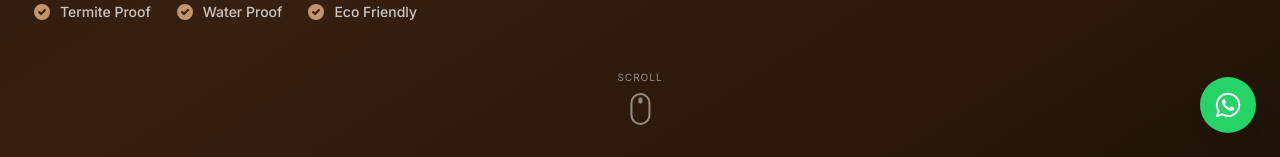
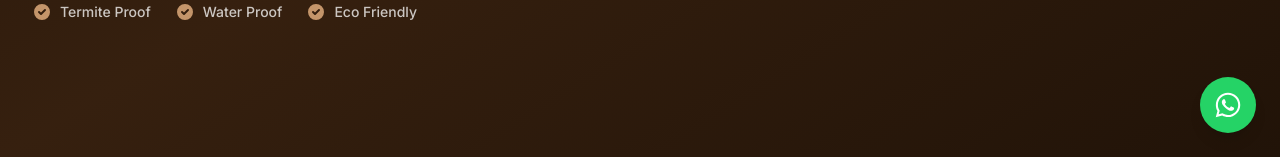
Before and after one commit to heisenberghz/Karthik-plastwood, a React (Vite) app: page / in a window 1280 px wide. Shown: the part 643-800 px from the top of the page. Built offline with nearby package versions, Linux system fonts and the light colour scheme.

Commit message:
remove bouncing mouse scroll widget from the Hero section

```diff
--- a/src/components/Hero.jsx
+++ b/src/components/Hero.jsx
@@ -65,19 +65,6 @@ export default function Hero() {
           </div>
         </div>
       </div>
-
-      <div className="absolute bottom-8 left-1/2 hidden -translate-x-1/2 lg:block">
-        <a
-          href="#about"
-          className="flex flex-col items-center gap-2 text-white/50 transition-colors hover:text-white/80"
-          aria-label="Scroll to about section"
-        >
-          <span className="font-body text-[10px] uppercase tracking-widest">Scroll</span>
-          <div className="h-8 w-5 rounded-full border-2 border-current p-1">
-            <div className="mx-auto h-1.5 w-1 animate-bounce rounded-full bg-current" />
-          </div>
-        </a>
-      </div>
     </section>
   )
 }
```
